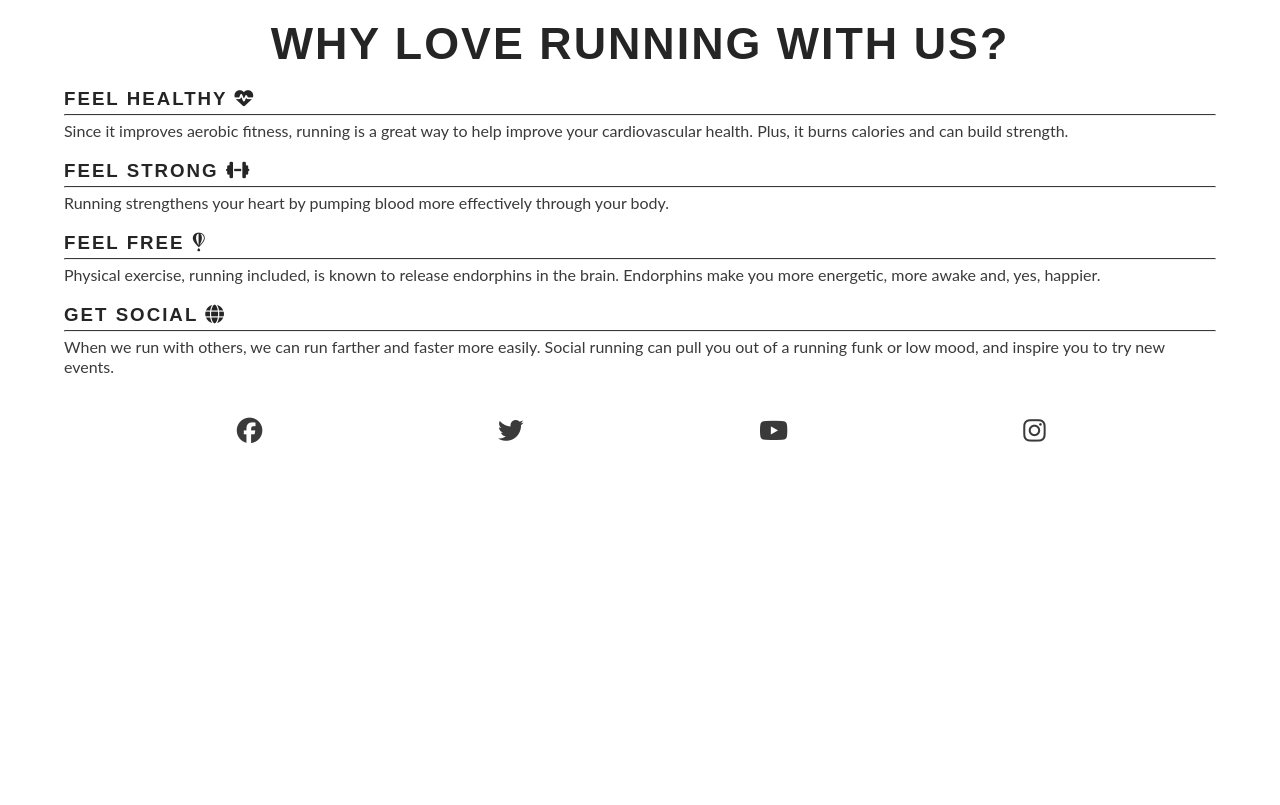
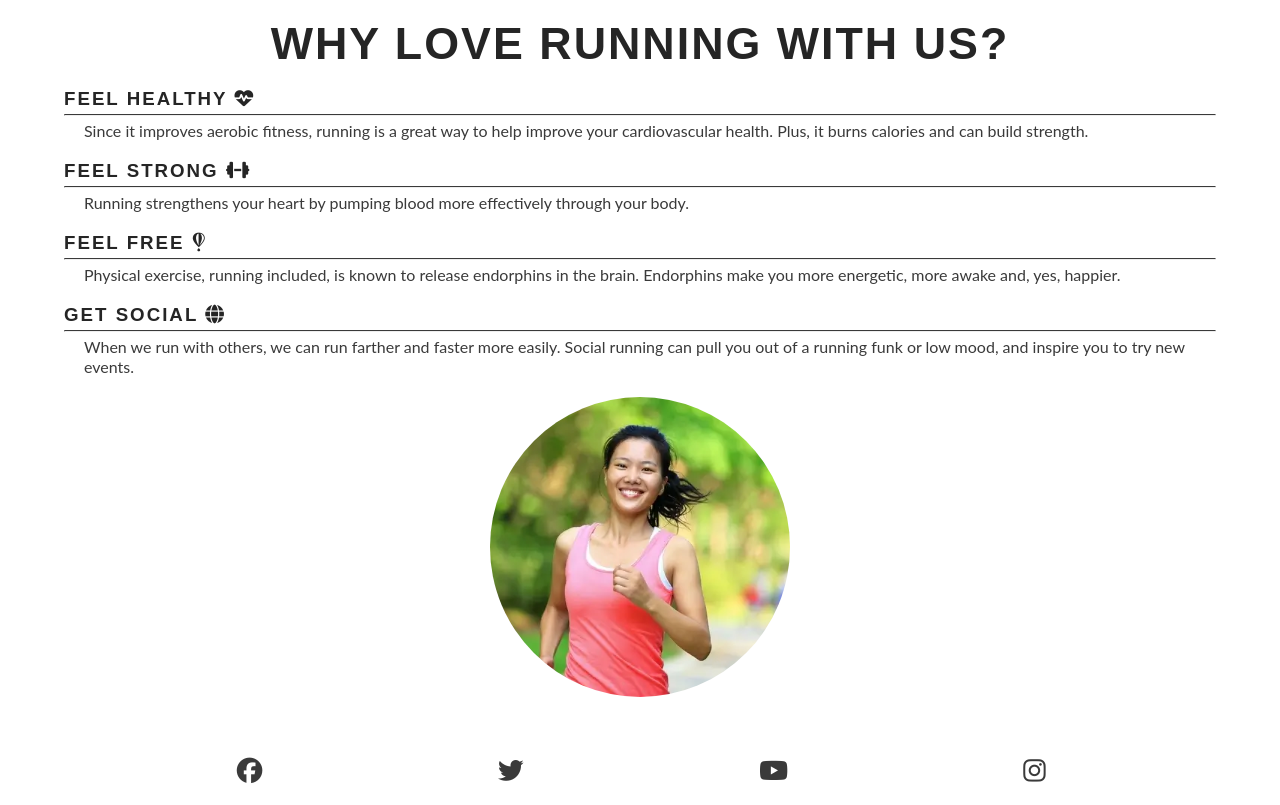
Before and after one commit to tobycoleman3/love-running, a plain HTML site: page index.html in a window 1280 px wide. Shown: the part 681-1486 px from the top of the page. Before the commit the page ends 1146 px from the top, so only its background shows below. Drawn offline with Linux system fonts and the light colour scheme.

Commit message:
add circular image to reasons section

```diff
--- a/assets/css/style.css
+++ b/assets/css/style.css
@@ -105,6 +105,42 @@ main {
 #cover-text > h2, #cover-text > h3 {
     color: #ffffff;
 }
+#reasons {
+    width: 90%;
+    margin: 20px auto;
+}
+#reasons h2 {
+    margin-bottom: 20px;
+    text-align: center;
+    font-size: 280%;
+}
+#benefits-physical > div,
+#benefits-mental > div {
+    line-height: 20px;
+    margin-bottom: 20px;
+}
+#benefits p {
+    padding: 0 20px;
+}
+#benefits hr {
+    border-top: 1px solid #3a3a3a;
+    margin: 5px 0;
+}
+
+#circle-cover-bg {
+    background: url("../images/reasons-image.webp") no-repeat top center / cover ;
+    height: 90vw;
+    width: 90vw;
+    margin-bottom: 20px;
+    border-radius: 50%;
+    max-width: 300px;
+    max-height: 300px;
+}
+#benefits-image {
+    display: flex;
+    align-items: center;
+    justify-content: center;
+}
 
 /* Footer */
 #social-networks {
@@ -156,26 +192,6 @@ main {
         right: 50px;
     }
 
-    #reasons {
-        width: 90%;
-        margin: 20px auto;
-    }
-    #reasons h2 {
-        margin-bottom: 20px;
-        text-align: center;
-        font-size: 280%;
-    }
-    #benefits-physical > div, #benefits-mental > div {
-        line-height: 20px;
-        margin-bottom: 20px;
-    }
-    #benefits > p {
-        padding: 0 20px;
-    }
-    hr {
-        border-top: 1px solid #3a3a3a;
-        margin: 5px 0;
-    }
 
 }
 /* large devices (laptops and higher */
--- a/index.html
+++ b/index.html
@@ -74,7 +74,9 @@
                     <p>When we run with others, we can run farther and faster more easily. Social running can pull you out of a running funk or low mood, and inspire you to try new events.</p>
                 </div>
             </div>
-
+            <div id="benefits-image">
+                <div id="circle-cover-bg"></div>
+            </div>
         </div>
 
     </section>
```
Also changed, not shown: assets/images/reasons-image.webp (added).
